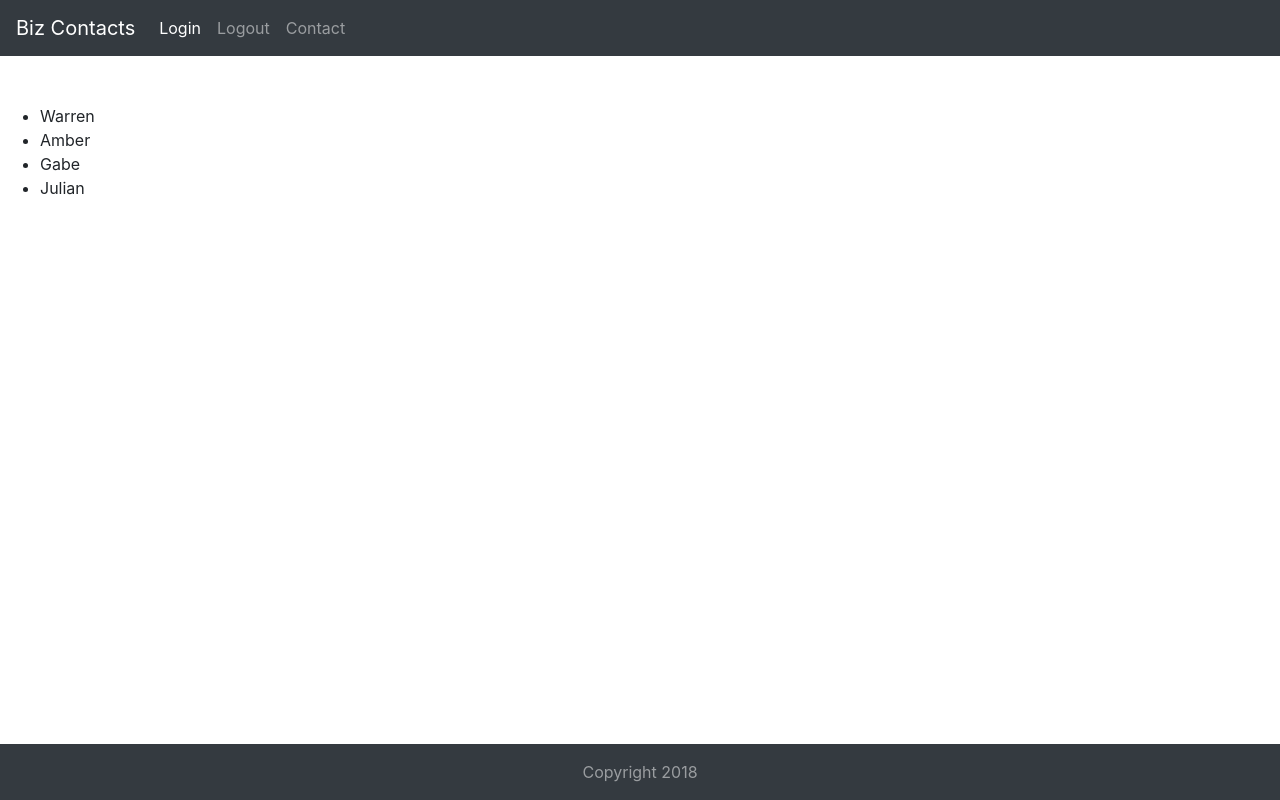
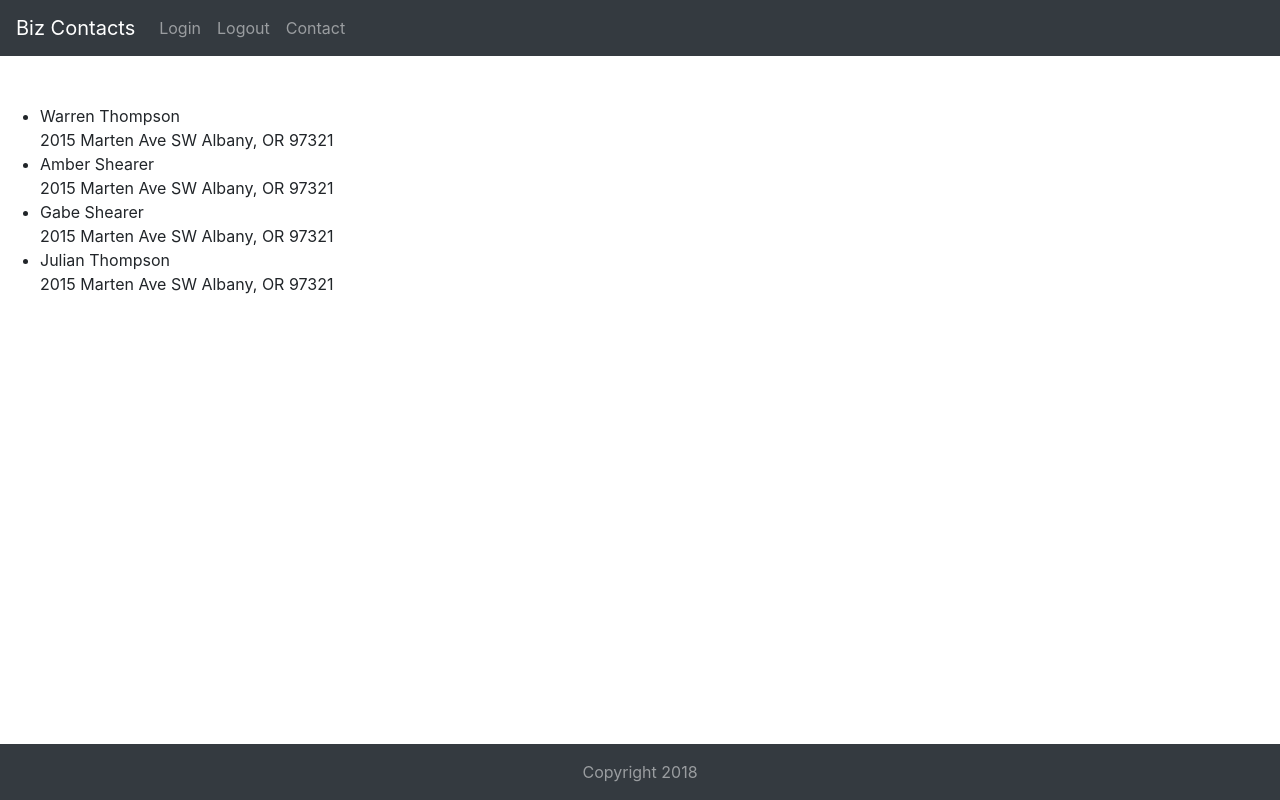
Before and after one commit to wtvamp/BizContactUI, an Angular app: page /contact in a window 1280 px wide. Built offline with nearby package versions, Linux system fonts and the light colour scheme; sample sign-in values are in the browser's storage.

Commit message:
Finished services and components

```diff
--- a/src/app/header/header.component.html
+++ b/src/app/header/header.component.html
@@ -2,7 +2,7 @@
   <a class="navbar-brand" href="/">Biz Contacts</a>
   <div class="navbar-expand mr-auto">
     <div class="navbar-nav">
-      <a class="nav-item nav-link active" href="login">Login</a>
+      <a class="nav-item nav-link" href="login">Login</a>
       <a class="nav-item nav-link" (click)="logout()" href="#">Logout</a>
       <a class="nav-item nav-link" href="contact">Contact</a>
     </div>
--- a/src/app/header/header.component.ts
+++ b/src/app/header/header.component.ts
@@ -9,11 +9,14 @@ import {LoginService} from '../services/login.service';
 })
 export class HeaderComponent implements OnInit {
 
+  public loggedIn = false;
   constructor(
     private _service:LoginService){}
 
   ngOnInit() {
+    this.loggedIn = this._service.checkCredentials();
   }
+
   logout() {
     this._service.logout();
   }
--- a/src/app/private/contact/contact.component.html
+++ b/src/app/private/contact/contact.component.html
@@ -1,5 +1,6 @@
 <ul>
   <li *ngFor="let contact of contacts">
-    {{ contact.firstName }}
+    {{ contact.firstName }} {{ contact.lastName }}<br />
+    {{ contact.address }}
   </li>
 </ul>
--- a/src/app/private/secured/secured.component.ts
+++ b/src/app/private/secured/secured.component.ts
@@ -2,7 +2,7 @@ import {Component, OnInit} from '@angular/core';
 import {LoginService} from '../../services/login.service'
 
 @Component({
-    selector: 'login-form',
+    selector: 'secured-form',
     providers: [LoginService],
     templateUrl: './secured.component.html'
 })
--- a/src/app/services/login.service.ts
+++ b/src/app/services/login.service.ts
@@ -34,9 +34,13 @@ export class LoginService {
 
   }
 
-   checkCredentials(){
+  checkCredentials(){
     if (localStorage.getItem("user") === null){
         this._router.navigate(['login']);
+        return false;
+    }
+    else {
+      return true;
     }
   }
 }
```
